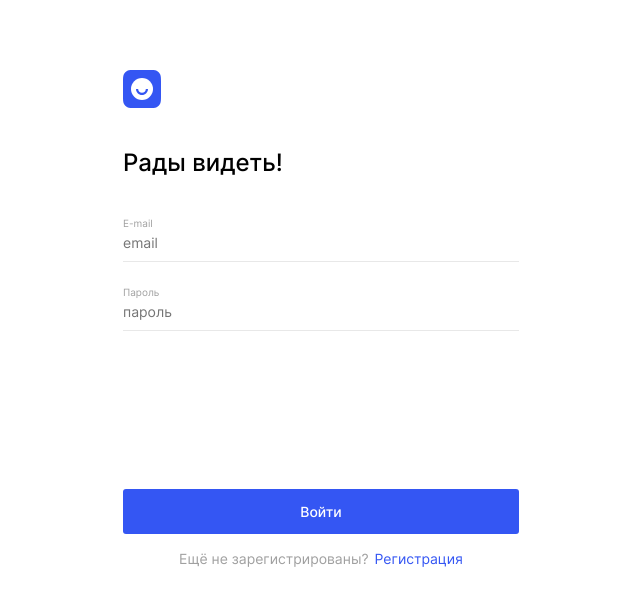
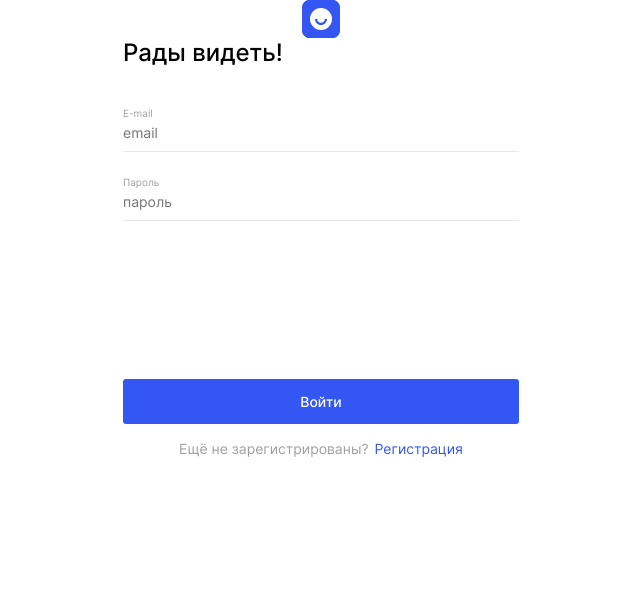
Before and after one commit to andrekur/movies-explorer-frontend, a React (Create React App) app: page /signin in a window 1280 px wide. Shown: the top 606 px of the page, without its empty margins (319-959 px from the left). Built offline with nearby package versions, Linux system fonts and the light colour scheme.

Commit message:
Переносит компонент Logo

```diff
--- a/public/index.html
+++ b/public/index.html
@@ -1,5 +1,5 @@
 <!DOCTYPE html>
-<html lang="en">
+<html lang="ru">
   <head>
     <meta charset="utf-8" />
     <link rel="icon" href="%PUBLIC_URL%/favicon.ico" />
--- a/src/components/Form/Form.css
+++ b/src/components/Form/Form.css
@@ -7,13 +7,6 @@
 .form__content {
   display: flex;
   flex-direction: column;
-}
-
-.form__logo {
-  border: 0;
-  margin: 70px 0 40px;
-  width: 38px;
-  height: 38px;
 }
 
 .form__title {
@@ -104,10 +97,6 @@
 }
 
 @media screen and (max-width: 500px) {
-  .form__logo {
-    margin: 56px 0 50px;
-  }
-
   .form__content {
     align-items: center;
   }
--- a/src/components/Form/Form.js
+++ b/src/components/Form/Form.js
@@ -1,11 +1,12 @@
 import React from "react";
 
-import logo from "../../images/menu/logo.svg"
+import Logo from "../Logo/Logo";
+
 
 function Form({title, onSubmit, children, submitButtonText, additionalText, additionalLinkText, additionlaLink, }) {
   return (
     <div className="form__content">
-      <img className="form__logo" src={logo} alt='Логотип проекта'/>
+      <Logo/>
       <h2 className="form__title">{title}</h2>
       <form className="form" onSubmit={onSubmit}>
         { children }
--- a/src/components/Header/Header.css
+++ b/src/components/Header/Header.css
@@ -19,18 +19,6 @@
   flex-direction: row;
   justify-content: space-between;
   align-items: center;
-}
-
-.header__logo {
-  background-image: url(../../images/menu/logo.svg);
-  background-repeat: no-repeat;
-  object-fit: cover;
-  min-width: 38px;
-  height: 38px;
-}
-
-.header__logo_large {
-  width: 396px;
 }
 
 .header__desktop-menu__links {
@@ -230,7 +218,7 @@
   }
 }
 
-@media screen and (max-width: 800px) {
+@media screen and (max-width: 500px) {
   .header {
     padding: 13px 14px;
   }
--- a/src/components/Header/Header.js
+++ b/src/components/Header/Header.js
@@ -3,6 +3,7 @@ import { NavLink, useLocation} from 'react-router-dom';
 
 import { useMenuClose } from '../../hooks/menuOverlayClick';
 import { isHeadActivePath} from '../../consts/consts'
+import Logo from '../Logo/Logo'
 
 function Header({loggedIn}) {
   const [mobileMenuOpen, setMobileMenuOpen] = useState(false);
@@ -25,7 +26,7 @@ function Header({loggedIn}) {
     return (
       <header className={`header ${ isMainPage ? 'header_background_gray' : ''}`}>
         <div className="header__block ">
-          <div className={'header__logo'}/>
+          <Logo/>
           <div className="header__navigation">
             { loggedIn &&
               <div className="header__desktop-menu">
--- /dev/null
+++ b/src/components/Logo/Logo.css
@@ -0,0 +1,13 @@
+.logo {
+  text-decoration: none;
+  display: flex;
+  justify-content: center;
+}
+
+.logo__image {
+  background-image: url(../../images/menu/logo.svg);
+  background-repeat: no-repeat;
+  object-fit: cover;
+  min-width: 38px;
+  height: 38px;
+}
--- /dev/null
+++ b/src/components/Logo/Logo.js
@@ -0,0 +1,15 @@
+import React from "react";
+
+import { Link  } from "react-router-dom"
+import logoImage from "../../images/menu/logo.svg"
+
+
+function Logo() {
+  return (
+    <Link className="logo" to='/'>
+      <img className="logo__image" alt='Логотип проекта' src={logoImage}/>
+    </Link>
+  )
+}
+
+export default Logo;
--- a/src/index.css
+++ b/src/index.css
@@ -24,3 +24,4 @@
 @import url(./components/Login/Login.css);
 @import url(./components/Register/Register.css);
 @import url(./components/NotFoundPage/NotFoundPage.css);
+@import url(./components/Logo/Logo.css);
```
